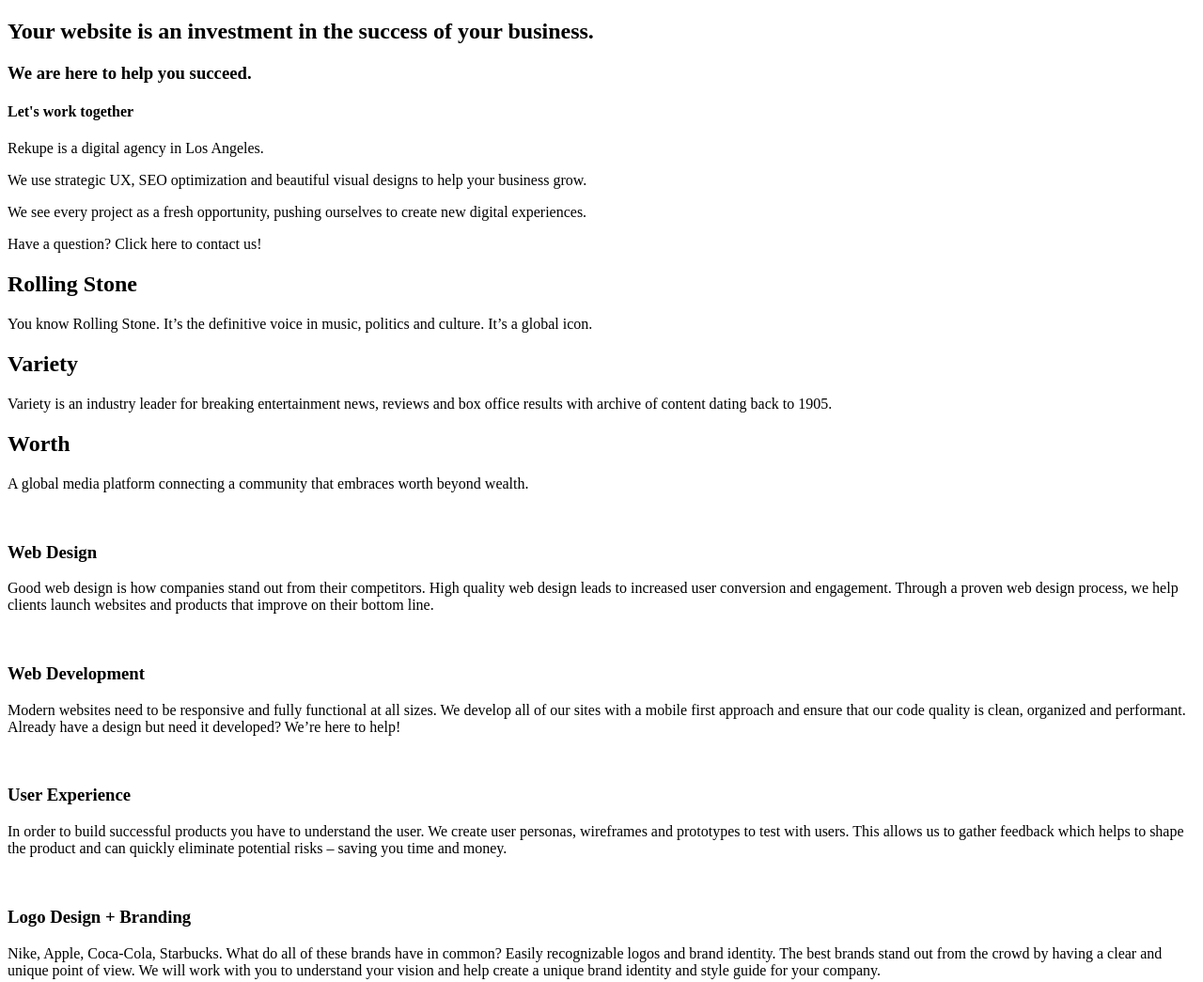
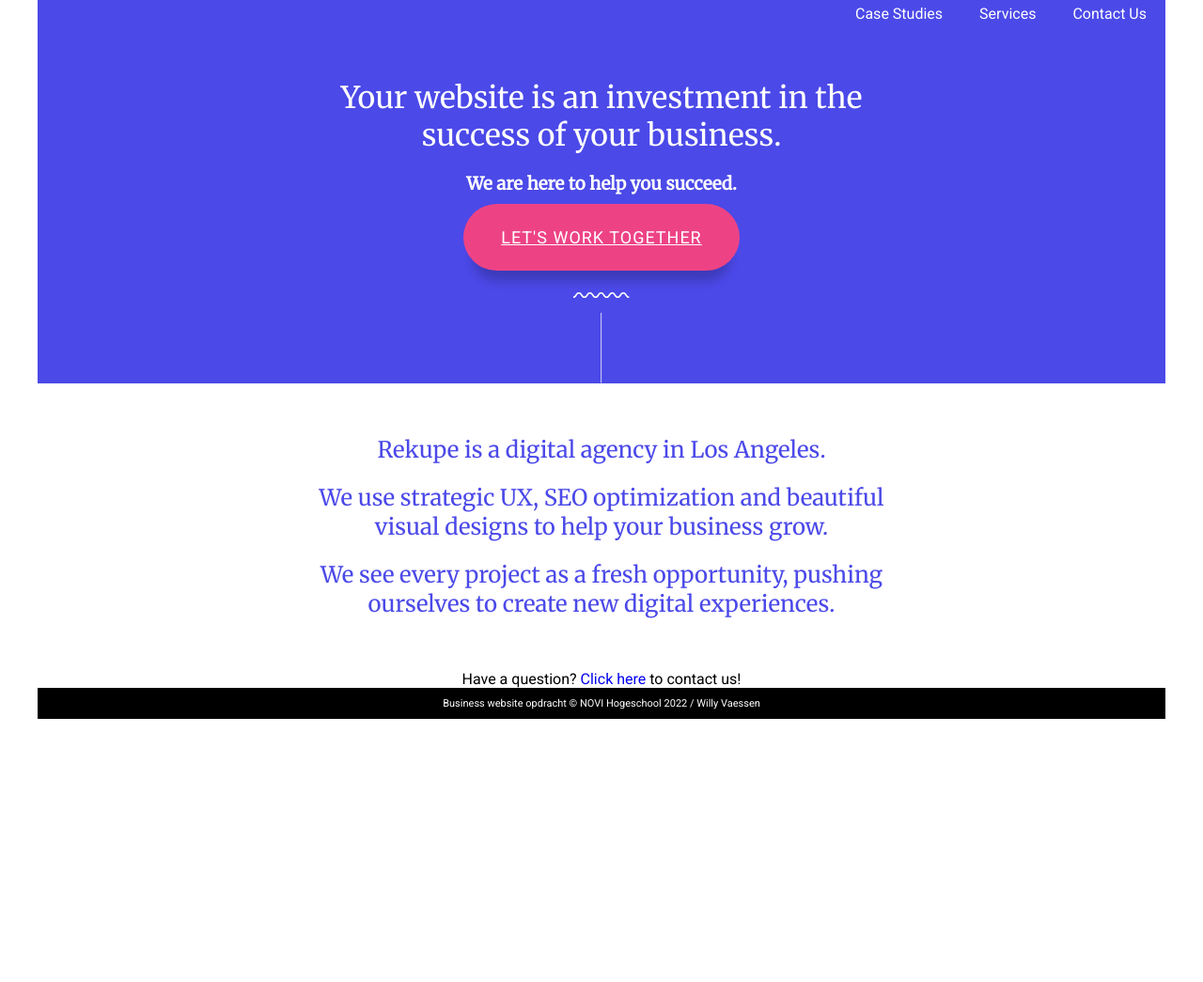
Before and after one commit to willyvaessen/novi-frontend-html-css-concept-opdracht-rekupe, a plain HTML site: page index.html in a window 1280 px wide. Shown: the top 1045 px of the page at 94% size. After the commit the page ends 800 px from the top, so only its background shows below. Drawn offline with Linux system fonts and the light colour scheme.

Commit message:
Header, footer en about-us onderdelen opgemaakt.

```diff
--- a/index.html
+++ b/index.html
@@ -2,96 +2,117 @@
 <html lang="en">
 <head>
     <meta charset="UTF-8">
+    <link rel="stylesheet" href="style.css">
     <title>Our take on: Rekupe - Los Angeles Based Web Design Agency</title>
 </head>
 <body>
-<section class="header">
-    <h1>Your website is an investment in the success of your business.</h1>
-    <h3>We are here to help you succeed.</h3>
-    <h4>Let's work together</h4>
+
+<section class="site-header">
+    <nav class="nav-menu">
+        <ul>
+            <li>Case Studies</li>
+            <li>Services</li>
+            <li>Contact Us</li>
+        </ul>
+    </nav>
+    <div class="header-slogan">
+
+        <h1>Your website is an investment in the success of your business.</h1>
+        <h3>We are here to help you succeed.</h3>
+        <a href="#contact-form" class="the-button">Let's work together</a>
+    </div>
+    <img class="header-img-squiggle" src="/assets/squiggle_line_stripe.svg" alt="squiggly line with stripe below">
+
 </section>
+
 <section class="about-us">
-    <div>
+    <div class="company-description">
         <p>Rekupe is a digital agency in Los Angeles. </p>
         <p>We use strategic UX, SEO optimization and beautiful visual designs to help your business grow. </p>
         <p>We see every project as a fresh opportunity, pushing ourselves to create new digital experiences. </p>
-        <p class="questions">Have a question? Click here to contact us!</p>
+    </div>
+    <div class="questions">
+    <p>Have a question? <a href="#contact-form">Click here</a> to contact us!</p>
     </div>
 </section>
-<section class="portfolio">
-    <article>
-        <h2>Rolling Stone</h2>
-        <p class="portfolio-article">
-            You know Rolling Stone. It’s the definitive voice in music, politics and culture. It’s a global icon.
-        </p>
-    </article>
-    <article class="portfolio">
-        <h2>Variety</h2>
-            <p>Variety is an industry leader for breaking entertainment news, reviews and box office results with archive of content dating back to 1905.</p>
 
-    </article>
-    <article class="portfolio">
-        <h2>Worth</h2>
-            <p>A global media platform connecting a community that embraces worth beyond wealth.</p>
 
-    </article>
 
+
+<!--<section class="portfolio">-->
+<!--    <article>-->
+<!--        <h2>Rolling Stone</h2>-->
+<!--        <p class="portfolio-article">-->
+<!--            You know Rolling Stone. It’s the definitive voice in music, politics and culture. It’s a global icon.-->
+<!--        </p>-->
+<!--    </article>-->
+<!--    <article class="portfolio">-->
+<!--        <h2>Variety</h2>-->
+<!--            <p>Variety is an industry leader for breaking entertainment news, reviews and box office results with archive of content dating back to 1905.</p>-->
+
+<!--    </article>-->
+<!--    <article class="portfolio">-->
+<!--        <h2>Worth</h2>-->
+<!--            <p>A global media platform connecting a community that embraces worth beyond wealth.</p>-->
+
+<!--    </article>-->
+
+<!--</section>-->
+<!--<section class="our-services">-->
+<!--    <article class="services-article">-->
+<!--        <img src="" alt="">-->
+<!--        <h3>Web Design</h3>-->
+<!--        <p>Good web design is how companies stand out from their competitors. High quality web design leads to increased user conversion and engagement. Through a proven web design process, we help clients launch websites and products that improve on their bottom line.</p>-->
+
+<!--    </article>-->
+<!--    <article class="services-article">-->
+<!--        <img src="" alt="">-->
+<!--        <h3>Web Development</h3>-->
+<!--        <p>Modern websites need to be responsive and fully functional at all sizes. We develop all of our sites with a mobile first approach and ensure that our code quality is clean, organized and performant. Already have a design but need it developed? We’re here to help!</p>-->
+
+<!--    </article>-->
+<!--    <article class="services-article">-->
+<!--        <img src="" alt="">-->
+<!--        <h3>User Experience</h3>-->
+<!--        <p>In order to build successful products you have to understand the user. We create user personas, wireframes and prototypes to test with users. This allows us to gather feedback which helps to shape the product and can quickly eliminate potential risks – saving you time and money.</p>-->
+
+<!--    </article>-->
+<!--    <article class="services-article">-->
+<!--        <img src="" alt="">-->
+<!--        <h3>Logo Design + Branding</h3>-->
+<!--        <p>Nike, Apple, Coca-Cola, Starbucks. What do all of these brands have in common? Easily recognizable logos and brand identity. The best brands stand out from the crowd by having a clear and unique point of view. We will work with you to understand your vision and help create a unique brand identity and style guide for your company.</p>-->
+
+<!--    </article>-->
+<!--    <article class="services-article">-->
+<!--        <img src="" alt="">-->
+<!--        <h3>SEO</h3>-->
+<!--        <p>Do you want your site to rank higher in search results? Google is constantly changing their algorithms for how they rank pages. Don’t worry about constantly playing catch-up. We will make sure your website it optimized, providing you the best opportunities for organic search exposure.</p>-->
+
+<!--    </article>-->
+<!--    <article class="services-article">-->
+<!--        <img src="" alt="">-->
+<!--        <h3>Copy Writing</h3>-->
+<!--        <p>Brand messaging needs to be clear, direct and easy to understand to be effective. A unique tone of voice will help you stand out from the crowd and build brand loyalty. We work with you to establish your brand bible and ensure your messaging is focused and targeted.</p>-->
+
+<!--    </article>-->
+
+<!--</section>-->
+<section class="contact-form" id="contact-form">
+<!--    <div>-->
+<!--        <h2>Let's work together</h2>-->
+<!--        <p>Have a question? Need a quote? Let us know!</p>-->
+<!--    <form onsubmit="this.requires.javascript"></form>-->
+<!--    <label for="name">Name-->
+<!--        <input type="text" id="name">-->
+<!--    </label>-->
+<!--    <label for="email">Email-->
+<!--        <input type="email" id="email">-->
+<!--    </label>-->
+<!--    <label for="message">Message-->
+<!--        <textarea id="message">Message</textarea></label>-->
+<!--    </div>-->
 </section>
-<section class="our-services">
-    <article class="services-article">
-        <img src="" alt="">
-        <h3>Web Design</h3>
-        <p>Good web design is how companies stand out from their competitors. High quality web design leads to increased user conversion and engagement. Through a proven web design process, we help clients launch websites and products that improve on their bottom line.</p>
-
-    </article>
-    <article class="services-article">
-        <img src="" alt="">
-        <h3>Web Development</h3>
-        <p>Modern websites need to be responsive and fully functional at all sizes. We develop all of our sites with a mobile first approach and ensure that our code quality is clean, organized and performant. Already have a design but need it developed? We’re here to help!</p>
-
-    </article>
-    <article class="services-article">
-        <img src="" alt="">
-        <h3>User Experience</h3>
-        <p>In order to build successful products you have to understand the user. We create user personas, wireframes and prototypes to test with users. This allows us to gather feedback which helps to shape the product and can quickly eliminate potential risks – saving you time and money.</p>
-
-    </article>
-    <article class="services-article">
-        <img src="" alt="">
-        <h3>Logo Design + Branding</h3>
-        <p>Nike, Apple, Coca-Cola, Starbucks. What do all of these brands have in common? Easily recognizable logos and brand identity. The best brands stand out from the crowd by having a clear and unique point of view. We will work with you to understand your vision and help create a unique brand identity and style guide for your company.</p>
-
-    </article>
-    <article class="services-article">
-        <img src="" alt="">
-        <h3>SEO</h3>
-        <p>Do you want your site to rank higher in search results? Google is constantly changing their algorithms for how they rank pages. Don’t worry about constantly playing catch-up. We will make sure your website it optimized, providing you the best opportunities for organic search exposure.</p>
-
-    </article>
-    <article class="services-article">
-        <img src="" alt="">
-        <h3>Copy Writing</h3>
-        <p>Brand messaging needs to be clear, direct and easy to understand to be effective. A unique tone of voice will help you stand out from the crowd and build brand loyalty. We work with you to establish your brand bible and ensure your messaging is focused and targeted.</p>
-
-    </article>
-
-</section>
-<section class="contact-form">
-    <div>
-        <h2>Let's work together</h2>
-        <p>Have a question? Need a quote? Let us know!</p>
-    <form onsubmit="this.requires.javascript"></form>
-    <label for="name">Name
-        <input type="text" id="name">
-    </label>
-    <label for="email">Email
-        <input type="email" id="email">
-    </label>
-    <label for="message">Message
-        <textarea id="message">Message</textarea></label>
-    </div>
-</section>
-<footer>
+<footer class="page-footer">
     <p>Business website opdracht © NOVI Hogeschool 2022 / Willy Vaessen</p>
 </footer>
 </body>
--- a/style.css
+++ b/style.css
@@ -15,7 +15,19 @@
 /* ------------------------------- 1. Global Styles -------------------------------- */
 @import url('https://fonts.googleapis.com/css2?family=Merriweather&family=Roboto&display=swap');
 
-/* Color palette we're using is: https://coolors.co/5722cd-4b49e8-f2f0ff-ed4385-0c0c0c */
+/*CSS Reset*/
+* {
+    margin: 0;
+    padding: 0;
+    box-sizing: border-box;
+}
+/* Color palette used:  https://coolors.co/5722cd-4b49e8-f2f0ff-ed4385-0c0c0c  */
+
+body{
+    width: 1200px;
+    align-content: center;
+    margin:auto;
+}
 
 
 /* ------------------------------- 2. Typography ----------------------------------- */
@@ -31,10 +43,34 @@ h4 {font-family: 'Merriweather', serif;
 
 }
 
-p{
+h1,
+h3 {
+    color: #FFFFFF;
+    padding: 10px;
+}
+
+h1  {
+    font-size: 2rem;
+    font-weight: 500;
+    text-align: center;
+}
+
+
+.company-description p {
+    font-family: 'Merriweather', serif;
+    font-size: 24px;
+    text-align: center;
+    padding: 10px;
+    color: #4B49E8;
+}
+
+.questions p{
     font-family: 'Roboto', sans-serif;
 }
 
+.questions a{
+    text-decoration: none;
+}
 
 /* ------------------------------- 3. Layout --------------------------------------- */
 
@@ -46,6 +82,102 @@ p{
 
 /* --------------- 4.1 Header ------------------------- */
 
-/* --------------- 4.2 Introduction ------------------- */
+.site-header {
+    background-color: #4B49E8;
+    display: flex;
+    flex-direction: column;
+    justify-items: center;
+    position: relative;
+}
+/* Styling the navigation menu*/
+.nav-menu {
+    display: flex;
+    flex-direction: row;
+    justify-content: flex-end;
 
-/* ------------------------------- 5. Media Queries -------------------------------- */
+}
+.nav-menu ul {
+    display: flex;
+    flex-direction: row;
+    justify-content: space-between;
+    flex-basis: 350px;
+    list-style: none;
+    font-family: 'Roboto', sans-serif;
+    color: #FFFFFF;
+    padding: 5px 20px;
+
+}
+
+.header-slogan {
+    display: flex;
+    flex-direction: column;
+    flex-basis: 200px;
+    justify-items: center;
+    justify-content: center;
+    align-items: center;
+    align-content: center;
+    padding: 20px 250px;
+    margin: 25px;
+}
+
+.header-img-squiggle {
+    width: 60px;
+    position: absolute;
+    bottom: 0;
+    left: calc(50% - 30px);
+    /*padding-top: 50px;*/
+    /*margin-top: 50px;*/
+}
+
+.the-button {
+    font-family: 'Roboto', sans-serif;
+    font-size: 18px;
+    text-transform: uppercase;
+    letter-spacing: 1px;
+    color: #FFFFFF;
+    background-color: #ED4385;
+    border-radius: 50px;
+    padding: 25px 40px 25px 40px;
+    box-shadow: 0 21px 11px -10px rgb(0 0 0 / 20%);
+    margin-bottom: 75px;
+}
+
+.the-button a{
+    text-decoration: none;
+}
+
+/* --------------- 4.2 Company Description ------------ */
+.about-us {
+    display: flex;
+    flex-direction: column;
+    justify-items: center;
+    align-items: center;
+    align-content: center;
+}
+
+.company-description {
+    display: flex;
+    flex-direction: column;
+    flex-basis: 200px;
+    justify-items: center;
+    justify-content: center;
+    align-items: center;
+    align-content: center;
+    padding: 20px 250px;
+    margin: 25px;
+}
+
+
+/* --------------- 4.x Footer ------------------------- */
+
+.page-footer {
+    background-color: black;
+}
+
+.page-footer p {
+    font-family: 'Roboto', sans-serif;
+    font-size: 11px;
+    color: #FFFFFF;
+    padding: 10px;
+text-align: center;
+}
```
